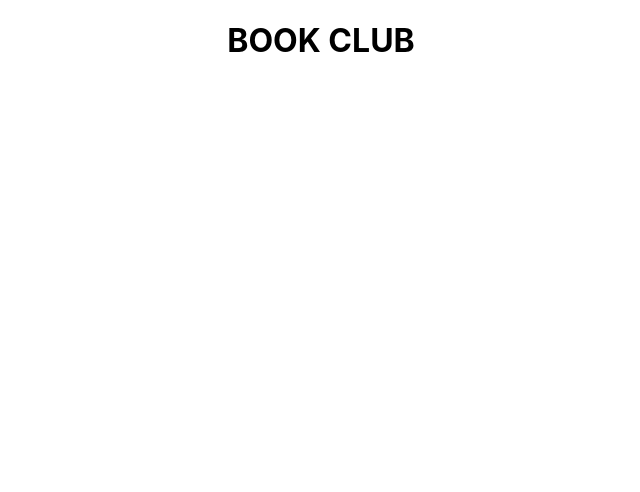
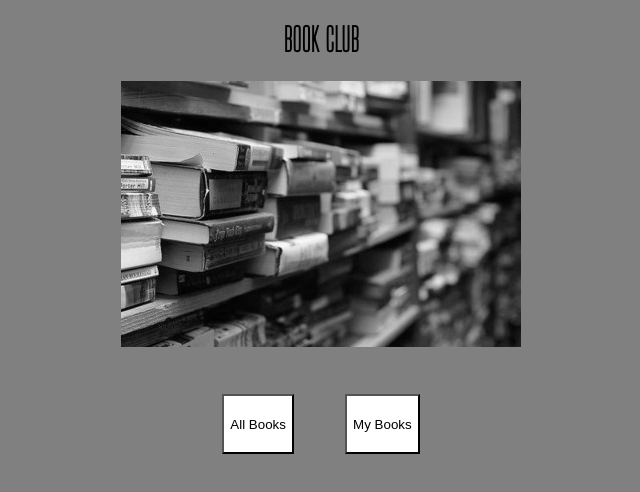
Before and after one commit to aadritorress/react-books, a React (Create React App) app: page / in a window 1280 px wide. Shown: the top 492 px of the page, without its empty margins (319-959 px from the left). Built offline with nearby package versions, Linux system fonts and the light colour scheme.

Commit message:
front-page

```diff
--- a/src/App.js
+++ b/src/App.js
@@ -1,12 +1,27 @@
-// import logo from './logo.svg';
+// import book from '/public';
 import './App.css';
+import React from 'react'
 
-function App() {
+class App extends React.Component {
+
+
+
+  render()
+
+    {
+
   return (
     <div>
-      <h1>BOOK CLUB </h1>
+ <h1> BOOK CLUB </h1>
+<img alt= '' src={window.location.origin + '/book.jpg' } />
+ <br></br>
+ <br></br>
+<button onClick={this.allBooks}> All Books </button>
+<button> My Books </button>
     </div>
-  );
-}
+    )}
+
+  }
+
 
 export default App;
--- a/src/index.css
+++ b/src/index.css
@@ -1,14 +1,24 @@
+@import url('https://fonts.googleapis.com/css2?family=Big+Shoulders+Stencil+Display:wght@100&display=swap');
+
 body {
   margin: 0;
-  font-family: -apple-system, BlinkMacSystemFont, 'Segoe UI', 'Roboto', 'Oxygen',
-    'Ubuntu', 'Cantarell', 'Fira Sans', 'Droid Sans', 'Helvetica Neue',
-    sans-serif;
+  font-family: 'Big Shoulders Stencil Display', cursive;
   -webkit-font-smoothing: antialiased;
   -moz-osx-font-smoothing: grayscale;
-  text-align: center
+  text-align: center;
+  background-color: gray;
 }
 
 code {
   font-family: source-code-pro, Menlo, Monaco, Consolas, 'Courier New',
     monospace;
 }
+
+
+button {
+  background-color: white;
+  color:black;
+  height: 60px;
+  margin: 2%;
+  cursor: pointer;;
+}
```
Also changed, not shown: public/book.jpg (added).
